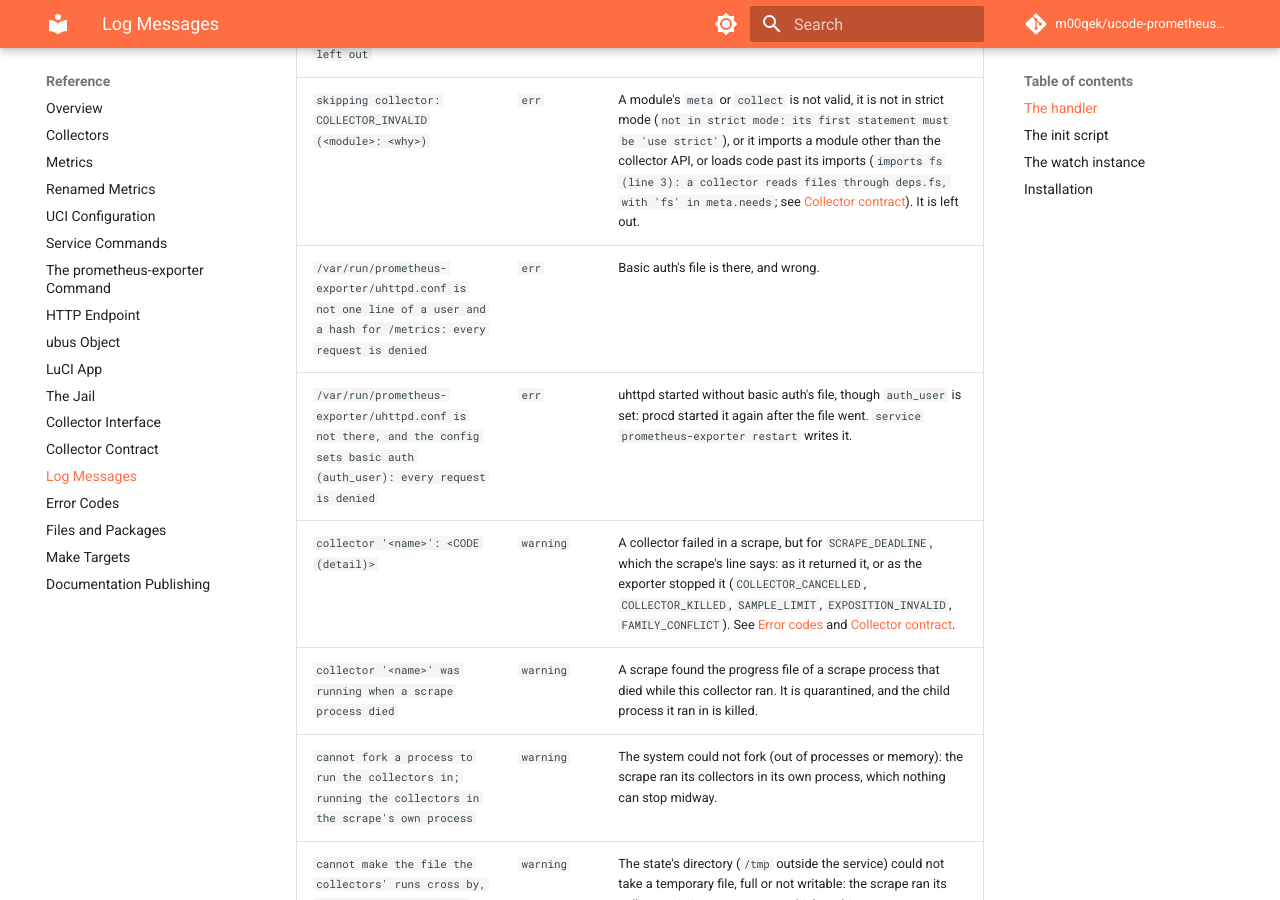
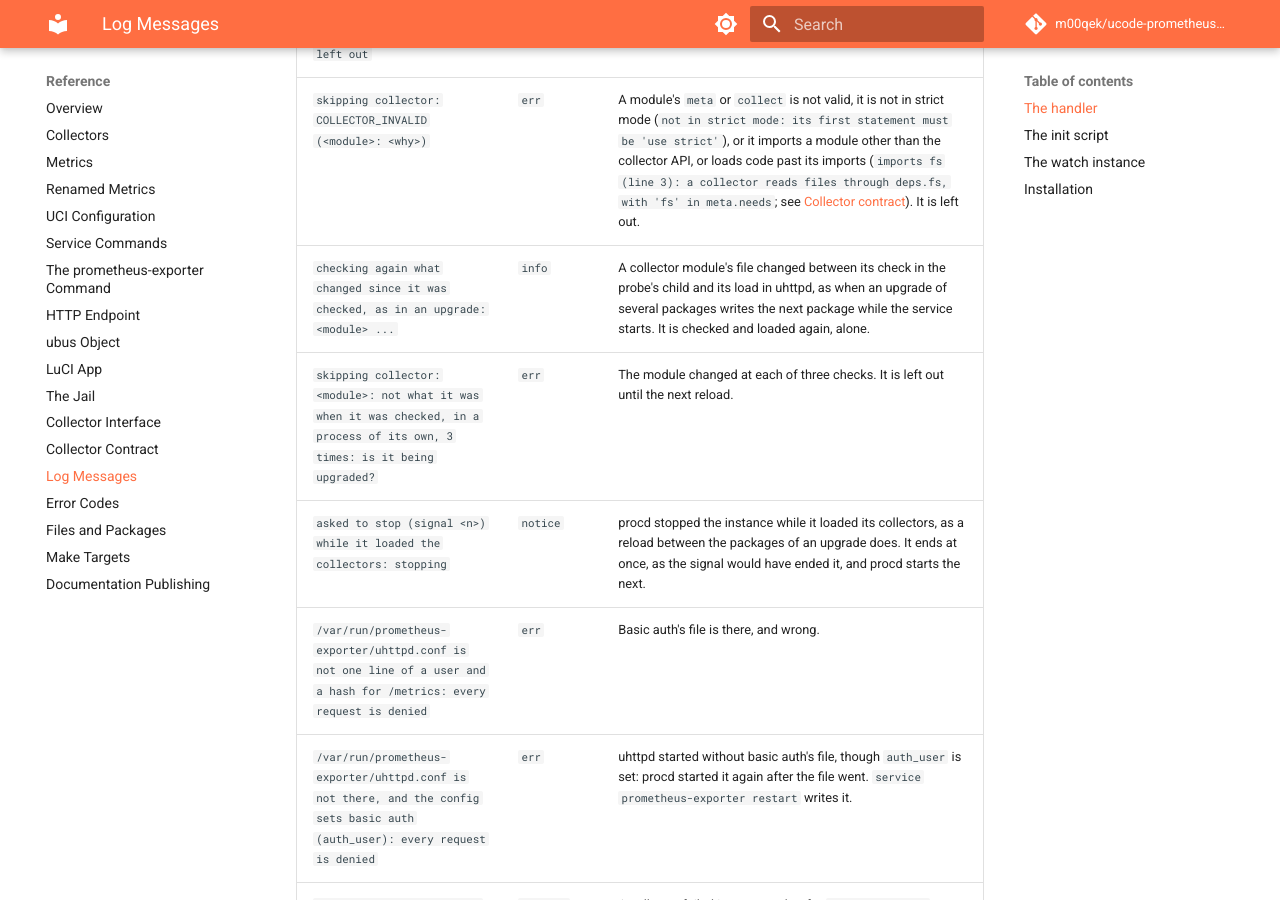
Before and after one commit to m00qek/ucode-prometheus-exporter, an MkDocs documentation site: the page built from docs/reference/log-messages.md, in a window 1280 px wide and 900 px high, scrolled down 1013 px. Built offline with MkDocs 1.6.1 and Material for MkDocs 9.7.7, drawn with Linux system fonts in a browser that asks for light colours; comment, search, counter and statistics services are not loaded.

Commit message:
List what loading logs when a collector changed, or the handler is asked to stop

```diff
--- a/docs/reference/log-messages.md
+++ b/docs/reference/log-messages.md
@@ -23,6 +23,9 @@ Logged by uhttpd's handler, with the pid of the uhttpd process.
 | `cannot load collector '<module>': <error>` | `err` | A collector module does not compile or import, or its loading ended the process it loaded in. It is left out. |
 | `collector '<module>' hung at load: still loading after 5 s: stopped; it is left out` | `err` | A collector module's top level did not return in 5 s, in the child process it is first loaded in. |
 | `skipping collector: COLLECTOR_INVALID (<module>: <why>)` | `err` | A module's `meta` or `collect` is not valid, it is not in strict mode (`not in strict mode: its first statement must be 'use strict'`), or it imports a module other than the collector API, or loads code past its imports (`imports fs (line 3): a collector reads files through deps.fs, with 'fs' in meta.needs`; see [Collector contract](collector-contract.md#what-a-collector-may-import)). It is left out. |
+| `checking again what changed since it was checked, as in an upgrade: <module> ...` | `info` | A collector module's file changed between its check in the probe's child and its load in uhttpd, as when an upgrade of several packages writes the next package while the service starts. It is checked and loaded again, alone. |
+| `skipping collector: <module>: not what it was when it was checked, in a process of its own, 3 times: is it being upgraded?` | `err` | The module changed at each of three checks. It is left out until the next reload. |
+| `asked to stop (signal <n>) while it loaded the collectors: stopping` | `notice` | procd stopped the instance while it loaded its collectors, as a reload between the packages of an upgrade does. It ends at once, as the signal would have ended it, and procd starts the next. |
 | `/var/run/prometheus-exporter/uhttpd.conf is not one line of a user and a hash for /metrics: every request is denied` | `err` | Basic auth's file is there, and wrong. |
 | `/var/run/prometheus-exporter/uhttpd.conf is not there, and the config sets basic auth (auth_user): every request is denied` | `err` | uhttpd started without basic auth's file, though `auth_user` is set: procd started it again after the file went. `service prometheus-exporter restart` writes it. |
 | `collector '<name>': <CODE (detail)>` | `warning` | A collector failed in a scrape, but for `SCRAPE_DEADLINE`, which the scrape's line says: as it returned it, or as the exporter stopped it (`COLLECTOR_CANCELLED`, `COLLECTOR_KILLED`, `SAMPLE_LIMIT`, `EXPOSITION_INVALID`, `FAMILY_CONFLICT`). See [Error codes](error-codes.md) and [Collector contract](collector-contract.md). |
```
